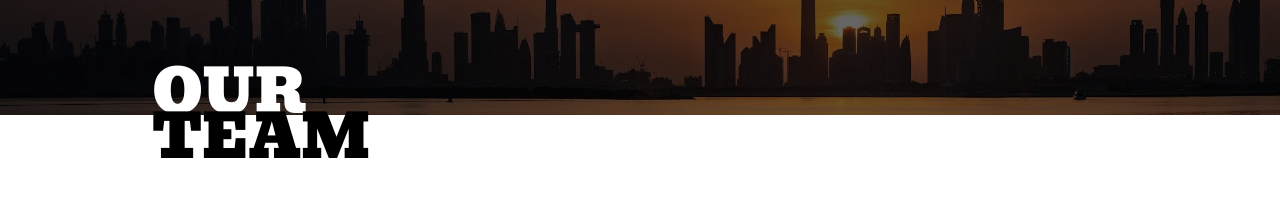
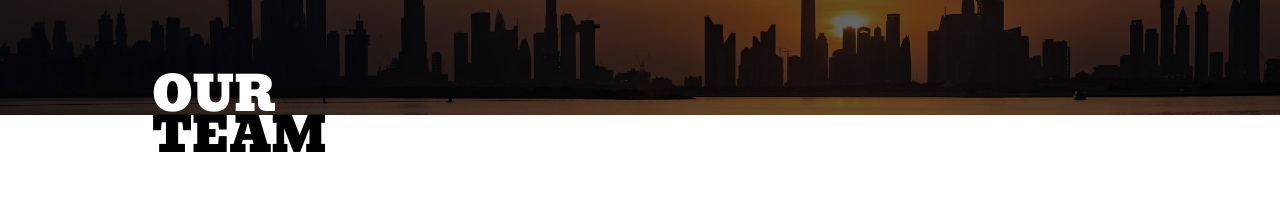
Before and after one commit to rorrrr/iron-mill, a React (Vite) app: page /who-we-are in a window 1280 px wide. Shown: the part 205-406 px from the top of the page. Built offline with nearby package versions, Linux system fonts and the light colour scheme.

Commit message:
sizing tweak on the inlet

```diff
--- a/src/Inlet.tsx
+++ b/src/Inlet.tsx
@@ -18,9 +18,9 @@ function Inlet({
           />
         </section>
       </div>
-      <div className="md:max-w-5xl md:mx-auto text-6xl z-40 relative -mt-[45px] md:pl-6 text-left ml-2 text-white animate-slidein-left opacity-0">
-        <h1 className="p-0 leading-[0.75]">{firstLine}</h1>
-        <h1 className="p-0 leading-[0.75] text-black">{secondLine}</h1>
+      <div className="md:max-w-5xl md:mx-auto text-5xl z-40 relative -mt-[40px] md:pl-6 text-left ml-2 text-white animate-slidein-left opacity-0">
+        <h1 className="p-0 leading-[0.85]">{firstLine}</h1>
+        <h1 className="p-0 leading-[0.85] text-black">{secondLine}</h1>
       </div>
     </>
   );
```
